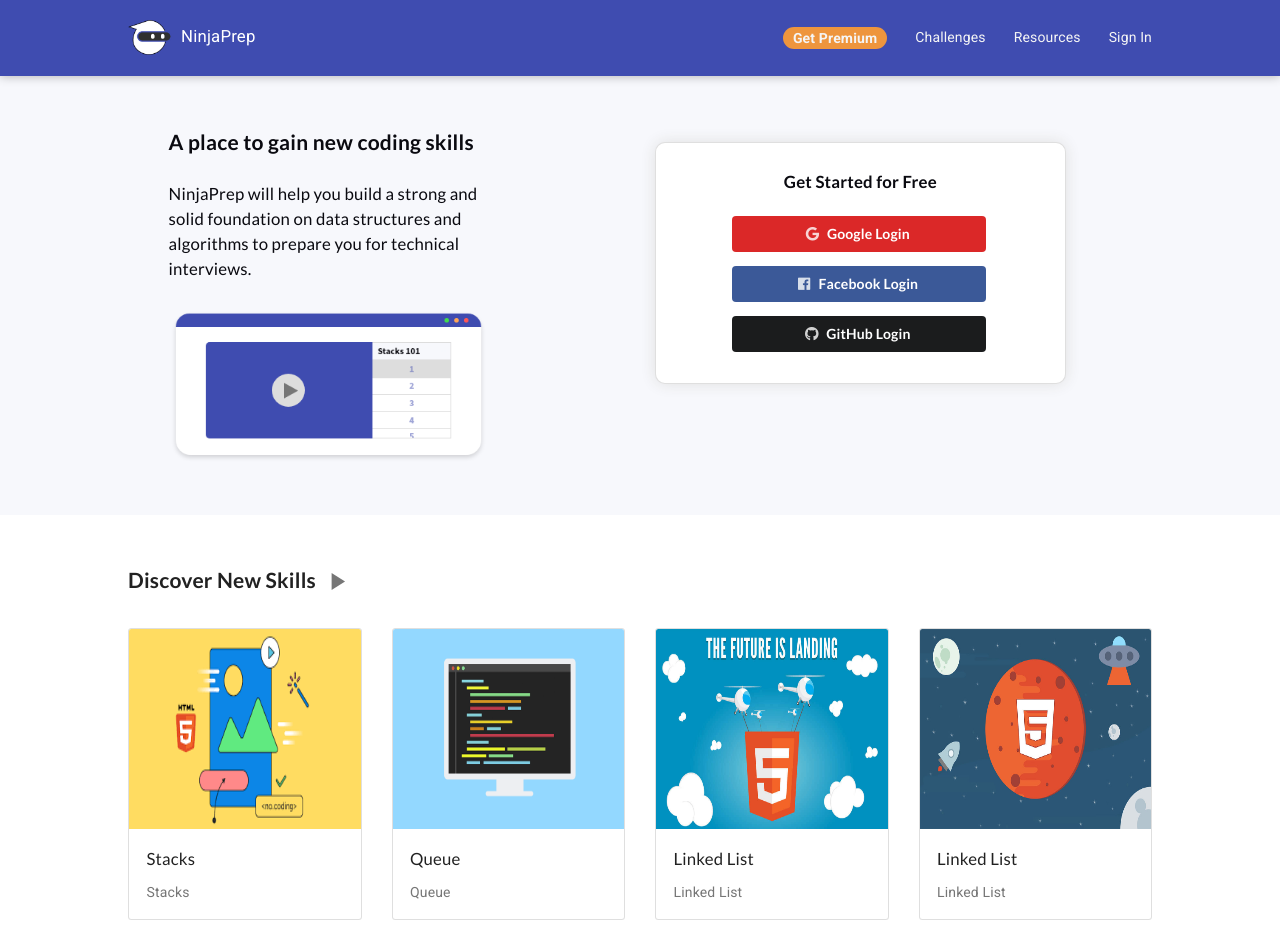
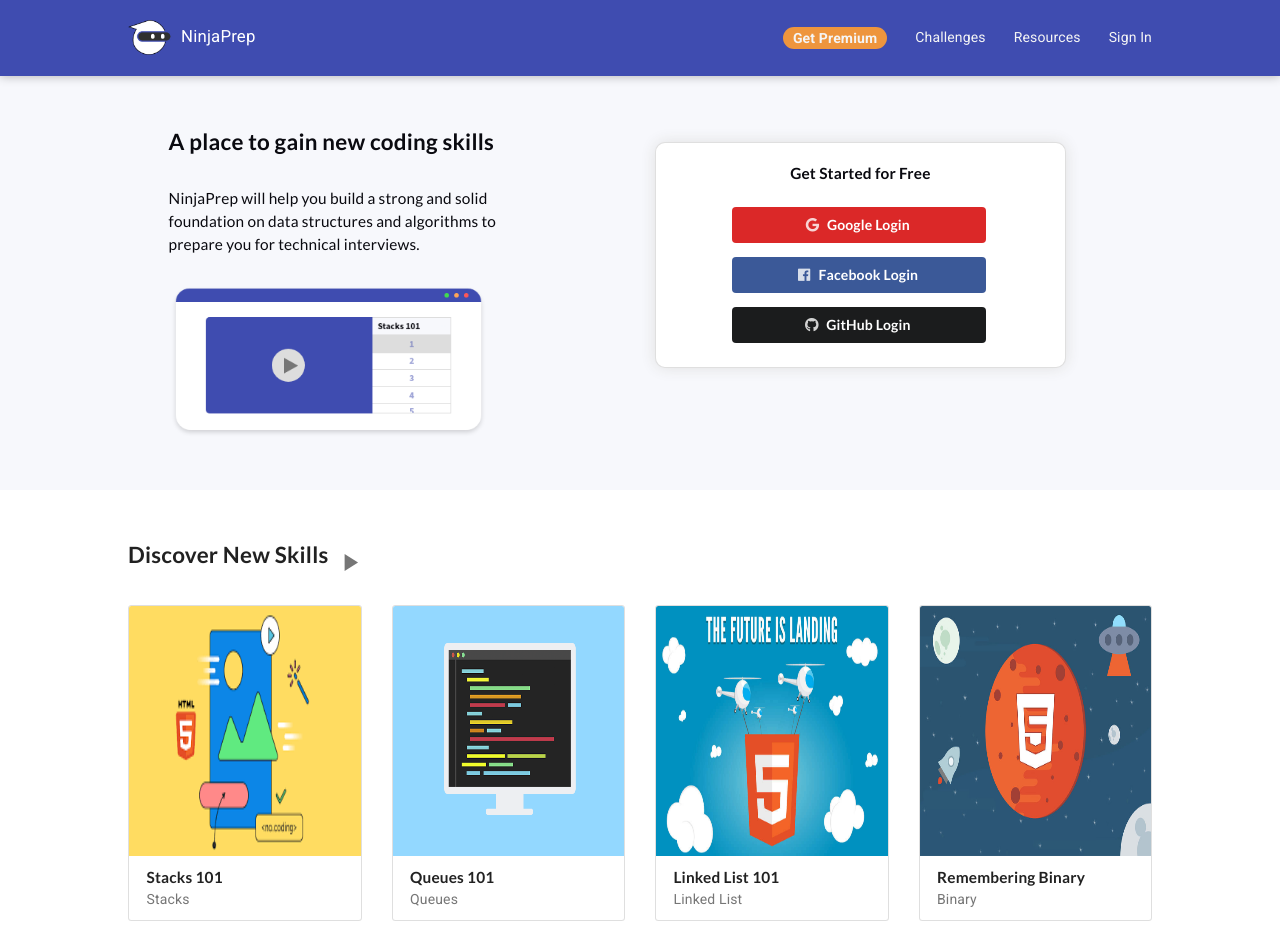
Before and after one commit to enthusiastdev121/ninja-prep, a React (Create React App) app in the folder client/: page / in a window 1280 px wide. Shown: the top 952 px of the page. Built offline with nearby package versions, Linux system fonts and the light colour scheme.

Commit message:
adding components to discover (#41)

```diff
--- a/client/src/components/Discover.jsx
+++ b/client/src/components/Discover.jsx
@@ -1,60 +1,42 @@
 import React from 'react'
 import '../css/discover.css'
+import DiscoverCard from './DiscoverCard'
 
 import PlayArrowIcon from '@material-ui/icons/PlayArrow'
 
 const Discover = (props) => {
+	const discoverCards = [
+		{
+			discoverCardImgPath: './images/discover1.png',
+			discoverCardTitle: 'Stacks 101',
+			discoverCardSubtitle: 'Stacks',
+		},
+		{
+			discoverCardImgPath: './images/discover2.png',
+			discoverCardTitle: 'Queues 101',
+			discoverCardSubtitle: 'Queues',
+		},
+		{
+			discoverCardImgPath: './images/discover3.png',
+			discoverCardTitle: 'Linked List 101',
+			discoverCardSubtitle: 'Linked List',
+		},
+		{
+			discoverCardImgPath: './images/discover4.png',
+			discoverCardTitle: 'Remembering Binary',
+			discoverCardSubtitle: 'Binary',
+		},
+	]
 	return (
 		<div className="discover-container">
 			<div className="discover-title">
 				<h1 className="bold">Discover New Skills</h1>
 				<PlayArrowIcon className="discover-play" />
 			</div>
-			<div className="card-deck">
-				<div className="card">
-					<img
-						className="card-img-top"
-						src="./images/discover1.png"
-						alt="Card image cap"
-					/>
-					<div className="card-body">
-						<h2 className="card-title">Stacks</h2>
-						<p className="card-text subtitle">Stacks</p>
-					</div>
-				</div>
-				<div className="card">
-					<img
-						className="card-img-top"
-						src="./images/discover2.png"
-						alt="Card image cap"
-					/>
-					<div className="card-body">
-						<h2 className="card-title">Queue</h2>
-						<p className="card-text subtitle">Queue</p>
-					</div>
-				</div>
-				<div className="card">
-					<img
-						className="card-img-top"
-						src="./images/discover3.png"
-						alt="Card image cap"
-					/>
-					<div className="card-body">
-						<h2 className="card-title">Linked List</h2>
-						<p className="card-text subtitle">Linked List</p>
-					</div>
-				</div>
-				<div className="card">
-					<img
-						className="card-img-top"
-						src="./images/discover4.png"
-						alt="Card image cap"
-					/>
-					<div className="card-body">
-						<h2 className="card-title">Linked List</h2>
-						<p className="card-text subtitle">Linked List</p>
-					</div>
-				</div>
+			<div className="card-deck ">
+				{discoverCards.map((card, i) => (
+					<DiscoverCard key={i} {...card} />
+				))}
 			</div>
 		</div>
 	)
--- /dev/null
+++ b/client/src/components/DiscoverCard.jsx
@@ -0,0 +1,23 @@
+import React from 'react'
+import '../css/discover.css'
+
+import PlayArrowIcon from '@material-ui/icons/PlayArrow'
+
+const DiscoverCard = (props) => {
+	return (
+		<div className="card ">
+			<img
+				className="card-img-top"
+				src={props.discoverCardImgPath}
+				alt="Card image cap"
+			/>
+			<div className="card-body">
+				<h2 className="card-title">{props.discoverCardTitle}</h2>
+				<p className="card-text subtitle">{props.discoverCardSubtitle}</p>
+			</div>
+		</div>
+	)
+}
+
+export default DiscoverCard
+export { default as DiscoverCard } from './DiscoverCard'
--- a/client/src/components/HowItWorks.jsx
+++ b/client/src/components/HowItWorks.jsx
@@ -33,7 +33,7 @@ class HowItWorks extends React.Component {
 				</div>
 				<div className="row">
 					<div
-						className="col-sm "
+						className="col-md "
 						id="step"
 						onMouseOver={() => this.changeOnStep('10%')}
 					>
@@ -43,7 +43,7 @@ class HowItWorks extends React.Component {
 						<p>{discoverSummary}</p>
 					</div>
 					<div
-						className="col-sm "
+						className="col-md "
 						id="step"
 						onMouseOver={() => this.changeOnStep('40%')}
 					>
@@ -53,7 +53,7 @@ class HowItWorks extends React.Component {
 						<p>{learnSummary}</p>
 					</div>
 					<div
-						className="col-sm "
+						className="col-md "
 						id="step"
 						onMouseOver={() => this.changeOnStep('65%')}
 					>
--- a/client/src/css/discover.css
+++ b/client/src/css/discover.css
@@ -3,7 +3,7 @@
 }
 
 .discover-title {
-	padding-bottom: 2%;
+	padding-bottom: 1%;
 	display: flex;
 	align-items: center;
 }
@@ -20,6 +20,20 @@
 	cursor: pointer;
 }
 
+.card:hover {
+	box-shadow: 0 0 15px 0 #e0e0e0;
+	cursor: pointer;
+}
+
 .card-img-top {
-	height: 200px;
+	height: 250px;
 }
+
+.card-body {
+	padding: 0.75rem 1.25rem;
+}
+
+.card-title {
+	font-weight: 700;
+	margin-bottom: 0;
+}
--- a/client/src/css/footer.css
+++ b/client/src/css/footer.css
@@ -3,4 +3,5 @@
 	color: #0a0a10;
 	padding: 4% 10%;
 	border: 1px solid #e0e0e0;
+
 }
--- a/client/src/css/how-it-works.css
+++ b/client/src/css/how-it-works.css
@@ -9,6 +9,7 @@
 .progress-bar {
 	width: 25%;
 	background-color: #3f4cb0;
+	position: relative;
 }
 
 #step {
@@ -37,6 +38,7 @@
 .step-number {
 	position: absolute;
 	top: 1%;
+	left: 0;
 	left: 45%;
 	color: #3f4cb0;
 	opacity: 10%;
--- a/client/src/css/index.css
+++ b/client/src/css/index.css
@@ -25,12 +25,13 @@ p {
 }
 
 h1 {
-	font-size: 1.5em;
+	font-size: 1.6em;
 	font-weight: 400;
+	padding-bottom: 1%;
 }
 
 h2 {
-	font-size: 1.2em;
+	font-size: 1.1em;
 	font-weight: 400;
 	line-height: 1.5em;
 }
--- a/client/src/views/Home.jsx
+++ b/client/src/views/Home.jsx
@@ -2,8 +2,8 @@ import React from 'react'
 import { Navbar } from '../components/Navbar'
 import { Header } from '../components/Header'
 import { Discover } from '../components/Discover'
+import { HowItWorks } from '../components/HowItWorks'
 
-import { HowItWorks } from '../components/HowItWorks'
 import { Footer } from '../components/Footer'
 
 function Home() {
```
